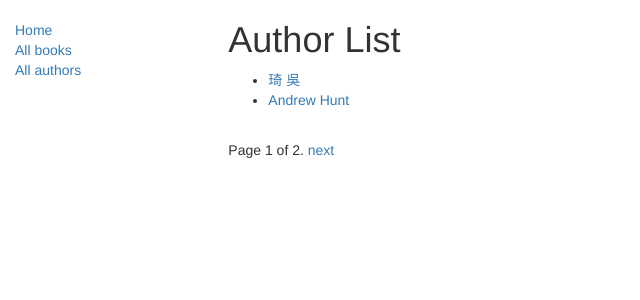
After one commit to zhouxiongh/locallibrary, a Django app: page /catalog/authors/ in a window 1280 px wide. The commit adds this page. Shown: the top 300 px of the page, without its empty margins (0-640 px from the left). Run offline with Django 3.2, Linux system fonts and the light colour scheme; data comes from the database, SQL or seed files in the repository; both versions use the stored data as it was after the commit; some libraries are stand-ins or nearby versions.

Commit message:
feat: author detail view and list view

```diff
--- a/catalog/models.py
+++ b/catalog/models.py
@@ -108,6 +108,9 @@ class Author(models.Model):
     date_of_birth = models.DateField(null=True, blank=True)
     date_of_death = models.DateField('Died', null=True, blank=True)
 
+    class Meta:
+        ordering = ["date_of_birth"]
+
     def get_absolute_url(self):
         """
         Returns the url to access a particular author instance.
--- a/catalog/templates/base_generic.html
+++ b/catalog/templates/base_generic.html
@@ -24,12 +24,29 @@
       <ul class="sidebar-nav">
           <li><a href="{% url 'index' %}">Home</a></li>
           <li><a href="{% url 'books' %}">All books</a></li>
-          <li><a href="">All authors</a></li>
+          <li><a href="{% url 'authors' %}">All authors</a></li>
       </ul>
      {% endblock %}
       </div>
       <div class="col-sm-10 ">
       {% block content %}{% endblock %}
+      {% block pagination %}
+  {% if is_paginated %}
+      <div class="pagination">
+          <span class="page-links">
+              {% if page_obj.has_previous %}
+                  <a href="{{ request.path }}?page={{ page_obj.previous_page_number }}">previous</a>
+              {% endif %}
+              <span class="page-current">
+                  Page {{ page_obj.number }} of {{ page_obj.paginator.num_pages }}.
+              </span>
+              {% if page_obj.has_next %}
+                  <a href="{{ request.path }}?page={{ page_obj.next_page_number }}">next</a>
+              {% endif %}
+          </span>
+      </div>
+  {% endif %}
+{% endblock %}
       </div>
     </div>
 
--- /dev/null
+++ b/catalog/templates/catalog/author_list.html
@@ -0,0 +1,19 @@
+{% extends "base_generic.html" %}
+
+{% block content %}
+    <h1>Author List</h1>
+
+    {% if author_list %}
+    <ul>
+
+      {% for author in author_list %}
+      <li>
+          <a href="{{ author.get_absolute_url }}">{{ author.first_name }} {{author.last_name}} </a>
+      </li>
+      {% endfor %}
+
+    </ul>
+    {% else %}
+      <p>There are no author in the library.</p>
+    {% endif %}
+{% endblock %}
--- a/catalog/urls.py
+++ b/catalog/urls.py
@@ -5,4 +5,6 @@ urlpatterns = [
     path('', views.index, name='index'),
     path('books/', views.BookListView.as_view(), name='books'),
     path('book/<int:pk>', views.BookDetailView.as_view(), name='book-detail'),
+    path('authors/', views.AuthorListView.as_view(), name='authors'),
+    path('authors/<int:pk>', views.AuthorDetailView.as_view(), name='author-detail'),
 ]
--- a/catalog/views.py
+++ b/catalog/views.py
@@ -29,10 +29,21 @@ def index(request):
 
 class BookListView(generic.ListView):
     model = Book
-    context_object_name = 'my_book_list'
-    queryset = Book.objects.filter(title__icontains='war')[:5]
-    template_name = 'books/my_arbitrary_template_name_list.html'
+    paginate_by = 2
+    # context_object_name = 'my_book_list'
+    # queryset = Book.objects.filter(title__icontains='war')[:5]
+    # template_name = 'books/my_arbitrary_template_name_list.html'
 
 
 class BookDetailView(generic.DetailView):
     model = Book
+
+
+class AuthorListView(generic.ListView):
+    model = Author
+    books = Book.objects.filter()
+    paginate_by = 2
+
+
+class AuthorDetailView(generic.DetailView):
+    model = Author
--- /dev/null
+++ b/requirement.txt
@@ -0,0 +1 @@
+Django==3.2
```
Also changed, not shown: catalog/templates/catalog/author_detail.html (added, +33 -0 lines), db.sqlite3.
